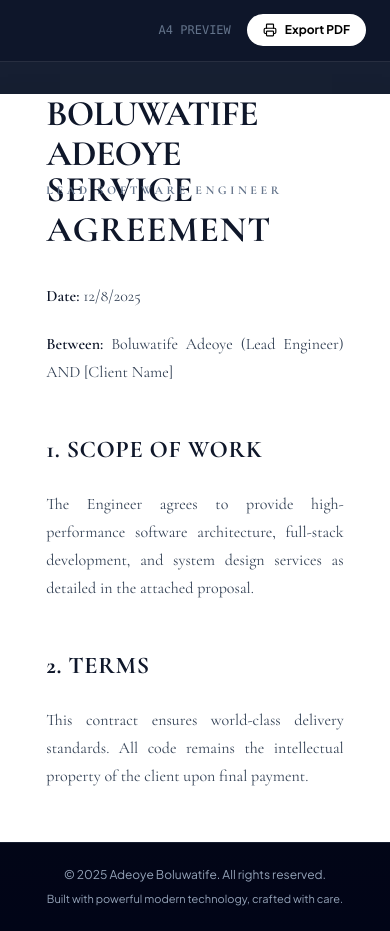
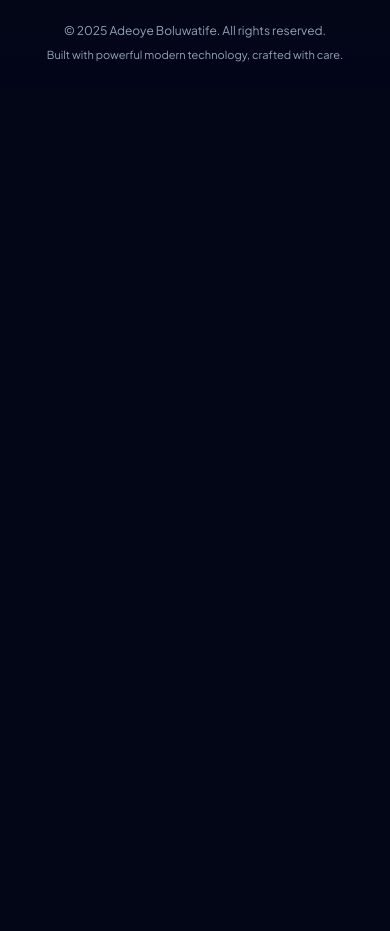
Before and after one commit to boluadeoye/world-class-blog-frontend, a Next.js app: page /tools/pdf in a window 390 px wide. Shown: the part 846-1777 px from the top of the page. After the commit the page ends 933 px from the top, so only its background shows below. Built offline with nearby package versions, Linux system fonts and the light colour scheme.

Commit message:
Fix: Use native window.print() and Tailwind print modifiers for reliable PDF export

```diff
--- a/src/app/tools/pdf/page.js
+++ b/src/app/tools/pdf/page.js
@@ -1,8 +1,7 @@
 "use client";
-import { useState, useRef } from "react";
+import { useState } from "react";
 import ReactMarkdown from "react-markdown";
-import { useReactToPrint } from "react-to-print";
-import { Printer, FileText, PenTool, ArrowLeft } from "lucide-react";
+import { Printer, PenTool, ArrowLeft } from "lucide-react";
 import Link from "next/link";
 
 export default function ContractForge() {
@@ -27,21 +26,18 @@ Payment shall be made in milestones as agreed upon.
 ---
 *Drafted via The Forge*`);
 
-  const componentRef = useRef();
-
-  const handlePrint = useReactToPrint({
-    content: () => componentRef.current,
-    documentTitle: `Contract_Boluwatife_${new Date().toISOString().split('T')[0]}`,
-  });
+  const handlePrint = () => {
+    window.print();
+  };
 
   return (
-    <main className="min-h-screen bg-[#050505] text-white flex flex-col md:flex-row overflow-hidden font-sans">
+    <main className="min-h-screen h-dvh bg-[#050505] text-white flex flex-col md:flex-row overflow-hidden font-sans">
 
-      {/* === LEFT: THE EDITOR (Dark Mode) === */}
-      <div className="w-full md:w-1/2 h-screen flex flex-col border-r border-white/10">
+      {/* === LEFT: THE EDITOR (Hidden when printing) === */}
+      <div className="w-full md:w-1/2 h-full flex flex-col border-r border-white/10 print:hidden">
 
         {/* Toolbar */}
-        <div className="h-16 border-b border-white/10 flex items-center justify-between px-6 bg-slate-900/50">
+        <div className="h-16 border-b border-white/10 flex items-center justify-between px-6 bg-slate-900/50 shrink-0">
           <Link href="/" className="flex items-center gap-2 text-slate-400 hover:text-white transition-colors text-xs font-bold uppercase tracking-widest">
             <ArrowLeft size={14} /> Exit
           </Link>
@@ -60,11 +56,11 @@ Payment shall be made in milestones as agreed upon.
         />
       </div>
 
-      {/* === RIGHT: THE PREVIEW (Paper Mode) === */}
-      <div className="w-full md:w-1/2 h-screen bg-slate-900 flex flex-col relative">
+      {/* === RIGHT: THE PREVIEW (Becomes full screen when printing) === */}
+      <div className="w-full md:w-1/2 h-full bg-slate-900 flex flex-col relative print:w-full print:absolute print:top-0 print:left-0 print:h-auto print:bg-white print:z-[9999]">
 
-        {/* Print Toolbar */}
-        <div className="h-16 border-b border-white/10 flex items-center justify-end px-6 bg-slate-900/50 gap-4">
+        {/* Print Toolbar (Hidden when printing) */}
+        <div className="h-16 border-b border-white/10 flex items-center justify-end px-6 bg-slate-900/50 gap-4 shrink-0 print:hidden">
           <span className="text-xs text-slate-500 font-mono">A4 PREVIEW</span>
           <button
             onClick={handlePrint}
@@ -74,49 +70,48 @@ Payment shall be made in milestones as agreed upon.
           </button>
         </div>
 
-        {/* The Paper Canvas (Scrollable) */}
-        <div className="flex-1 overflow-y-auto p-8 md:p-12 bg-slate-800/50 flex justify-center">
+        {/* The Paper Canvas */}
+        <div className="flex-1 overflow-y-auto p-8 md:p-12 bg-slate-800/50 flex justify-center print:p-0 print:overflow-visible print:block print:bg-white">
 
           {/* === THE A4 DOCUMENT === */}
           <div
-            ref={componentRef}
-            className="bg-white text-slate-900 w-[210mm] min-h-[297mm] p-[20mm] shadow-2xl relative flex flex-col justify-between"
-            style={{ fontFamily: 'var(--font-serif)' }} // Uses Cormorant Garamond
+            className="bg-white text-slate-900 w-full max-w-[210mm] min-h-[297mm] p-[20mm] shadow-2xl relative flex flex-col justify-between print:shadow-none print:w-full print:max-w-none print:h-auto"
+            style={{ fontFamily: 'var(--font-serif)' }}
           >
 
             {/* 1. HEADER */}
             <header className="border-b-2 border-slate-900 pb-6 mb-8 flex justify-between items-end">
               <div>
-                <h1 className="text-4xl font-bold tracking-tight uppercase">Boluwatife<br/>Adeoye</h1>
-                <p className="text-xs font-bold tracking-[0.3em] uppercase mt-2 text-slate-500">Lead Software Engineer</p>
+                <h1 className="text-4xl font-bold tracking-tight uppercase leading-none">Boluwatife<br/>Adeoye</h1>
+                <p className="text-xs font-bold tracking-[0.3em] uppercase mt-3 text-slate-500">Lead Software Engineer</p>
               </div>
-              <div className="w-12 h-12 border-2 border-slate-900 rounded-full flex items-center justify-center font-bold text-xl tracking-tighter">
+              <div className="w-14 h-14 border-2 border-slate-900 rounded-full flex items-center justify-center font-bold text-xl tracking-tighter bg-slate-900 text-white print:text-black print:bg-transparent print:border-black">
                 BA
               </div>
             </header>
 
             {/* 2. CONTENT BODY */}
-            <div className="flex-1 prose prose-slate max-w-none prose-p:text-justify prose-headings:font-serif prose-headings:uppercase prose-headings:tracking-wide prose-li:marker:text-slate-900">
+            <div className="flex-1 prose prose-slate max-w-none prose-p:text-justify prose-headings:font-serif prose-headings:uppercase prose-headings:tracking-wide prose-li:marker:text-slate-900 print:prose-p:text-black">
               <ReactMarkdown>{content}</ReactMarkdown>
             </div>
 
             {/* 3. FOOTER & SIGNATURE */}
-            <footer className="mt-12 pt-8 border-t border-slate-200 flex justify-between items-end">
+            <footer className="mt-16 pt-8 border-t border-slate-200 flex justify-between items-end print:mt-8">
 
               {/* Signature Block */}
               <div className="flex flex-col gap-2">
                 {/* Simulated Signature Font */}
-                <div className="font-serif italic text-3xl text-slate-800 transform -rotate-2">
+                <div className="font-serif italic text-4xl text-slate-800 transform -rotate-2 print:text-black">
                   Boluwatife Adeoye
                 </div>
-                <div className="h-px w-48 bg-slate-900"></div>
-                <p className="text-[10px] uppercase tracking-widest font-bold text-slate-500">Authorized Signature</p>
+                <div className="h-px w-48 bg-slate-900 print:bg-black"></div>
+                <p className="text-[10px] uppercase tracking-widest font-bold text-slate-500 print:text-black">Authorized Signature</p>
               </div>
 
               {/* Branding */}
               <div className="text-right">
-                <p className="text-sm font-bold text-slate-900">boluadeoye.com.ng</p>
-                <p className="text-[10px] text-slate-500 uppercase tracking-wider">Engineering & Strategy</p>
+                <p className="text-sm font-bold text-slate-900 print:text-black">boluadeoye.com.ng</p>
+                <p className="text-[10px] text-slate-500 uppercase tracking-wider print:text-black">Engineering & Strategy</p>
               </div>
 
             </footer>
```
